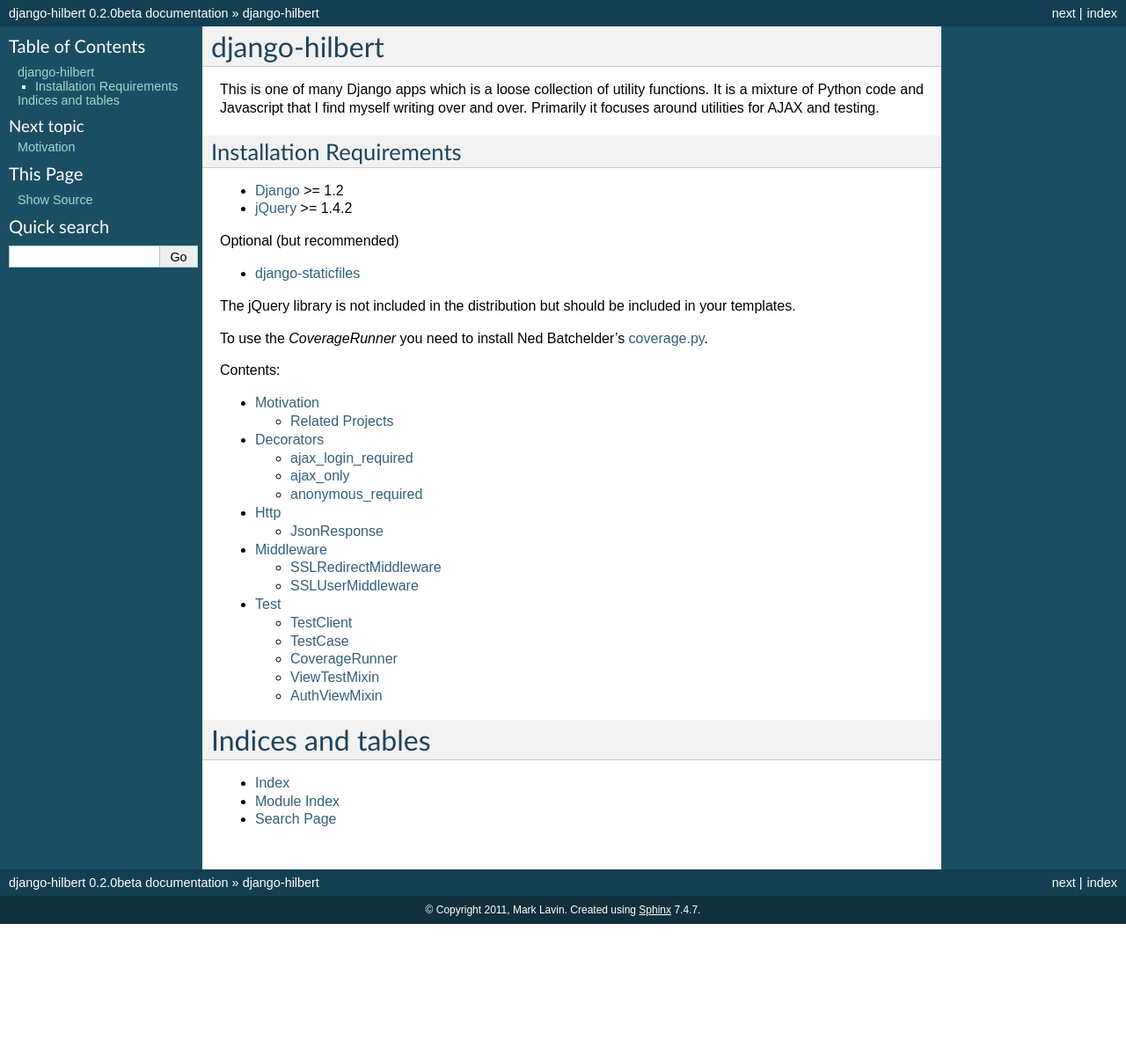
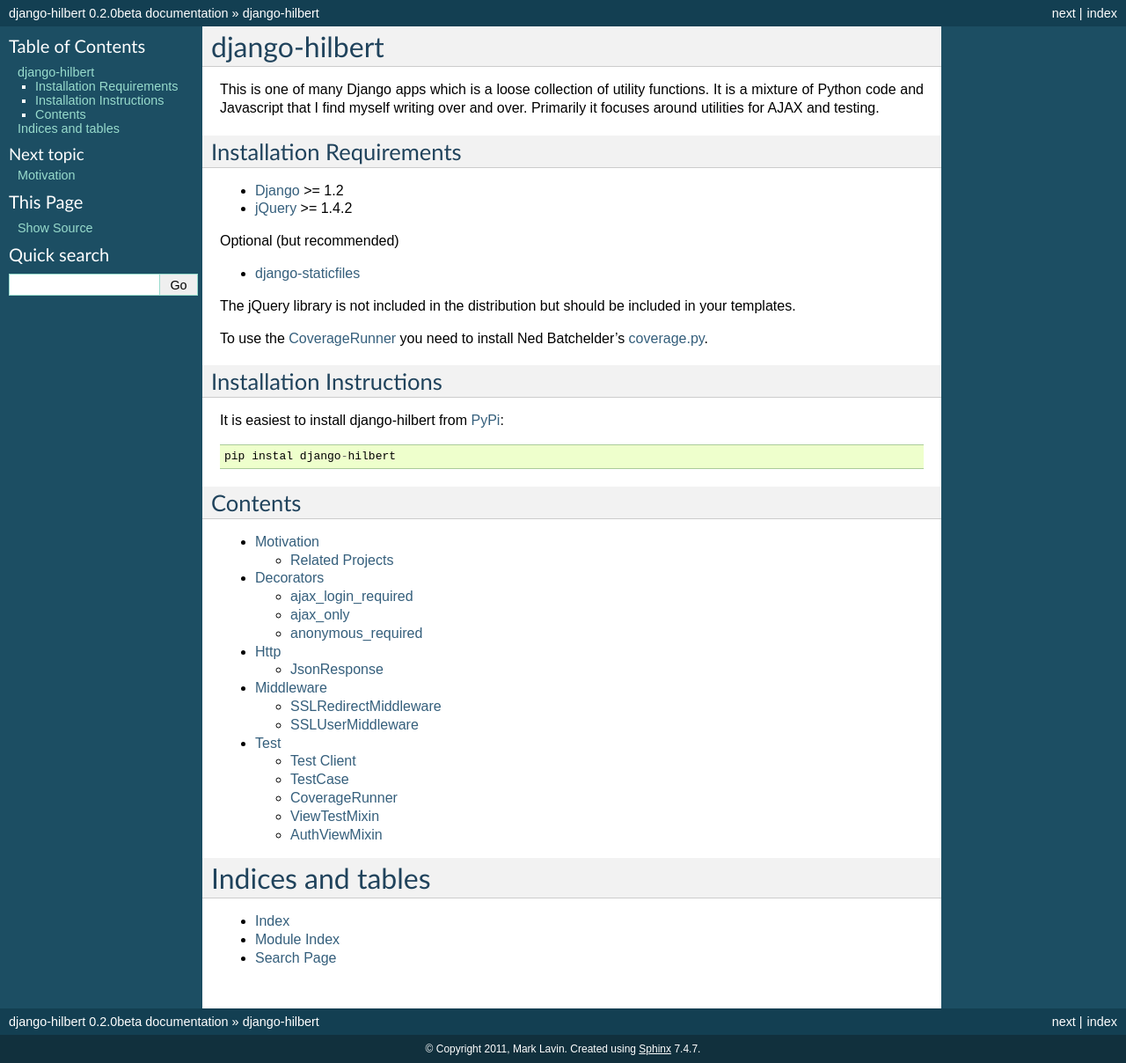
Before and after one commit to mlavin/django-hilbert, a Sphinx documentation site: the page built from docs/index.rst, in a window 1280 px wide. Shown: the whole page at 88% size. Built offline with Sphinx 7.4.7, drawn with Linux system fonts in a browser that asks for light colours; before the commit the page ends 1050 px from its top, so only the background shows below that.

Commit message:
Doc fixes/updates.

```diff
--- a/README.rst
+++ b/README.rst
@@ -19,5 +19,13 @@
 The jQuery library is not included in the distribution but should be included
 in your templates.
 
-To use the `CoverageRunner` you need to install Ned Batchelder's
+To use the :ref:`CoverageRunner` you need to install Ned Batchelder's
 `coverage.py <http://nedbatchelder.com/code/modules/coverage.html>`_.
+
+
+Installation Instructions
+-----------------------------------
+
+It is easiest to install django-hilbert from `PyPi <http://pypi.python.org/pypi>`_::
+
+    pip instal django-hilbert
--- a/docs/http.rst
+++ b/docs/http.rst
@@ -3,10 +3,11 @@
 
 This module defines additional HttpResponse types.
 
+.. _JsonResponse:
 
 JsonResponse
 --------------------------------------
 
-`JsonReponse` takes context data and passes it through `simplejson.dumps`. It
+:ref:`JsonResponse` takes context data and passes it through `simplejson.dumps`. It
 also changes the mimetype to application/json. This does not automatically
 handle queryset serialization.
--- a/docs/index.rst
+++ b/docs/index.rst
@@ -5,7 +5,8 @@
 
 .. include:: ../README.rst
 
-Contents:
+Contents
+-----------------------------------
 
 .. toctree::
     :maxdepth: 2
```
Also changed, not shown: docs/decorators.rst (+14 -6 lines), docs/test.rst (+13 -3 lines).
